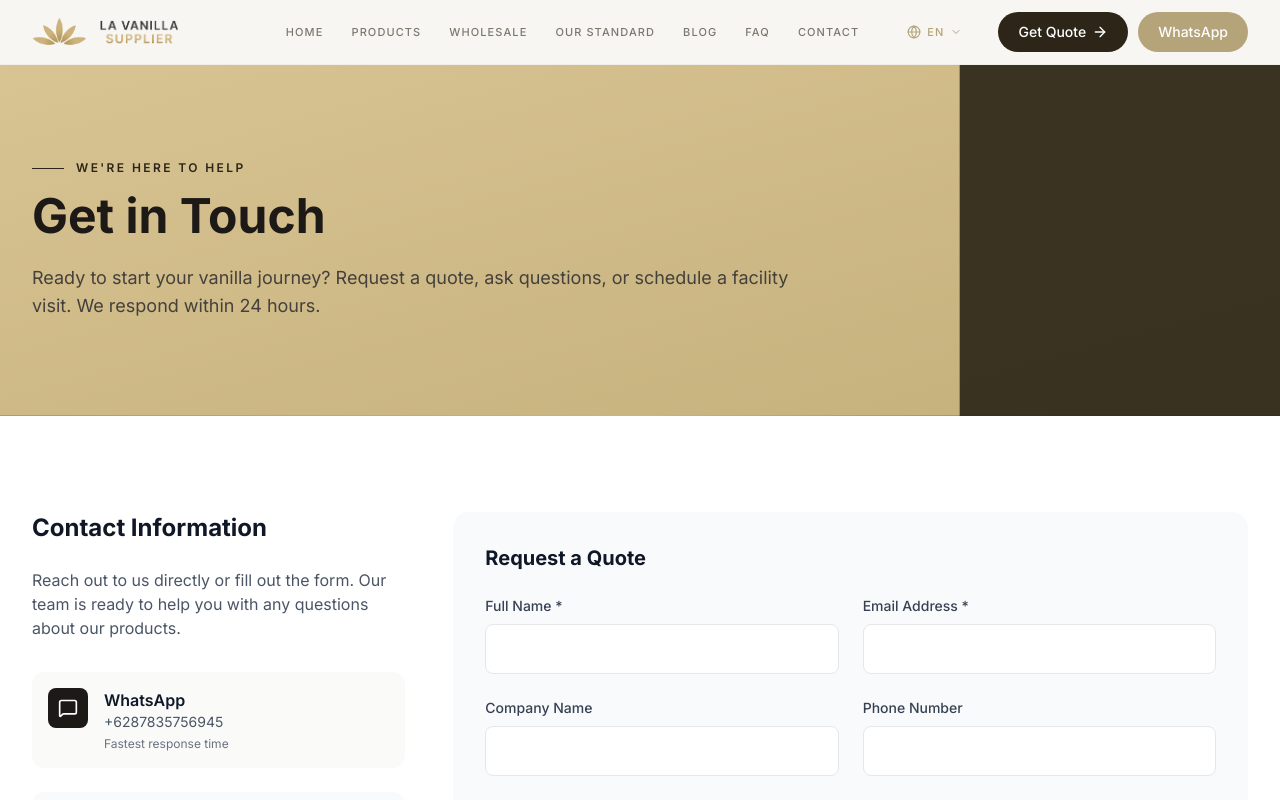
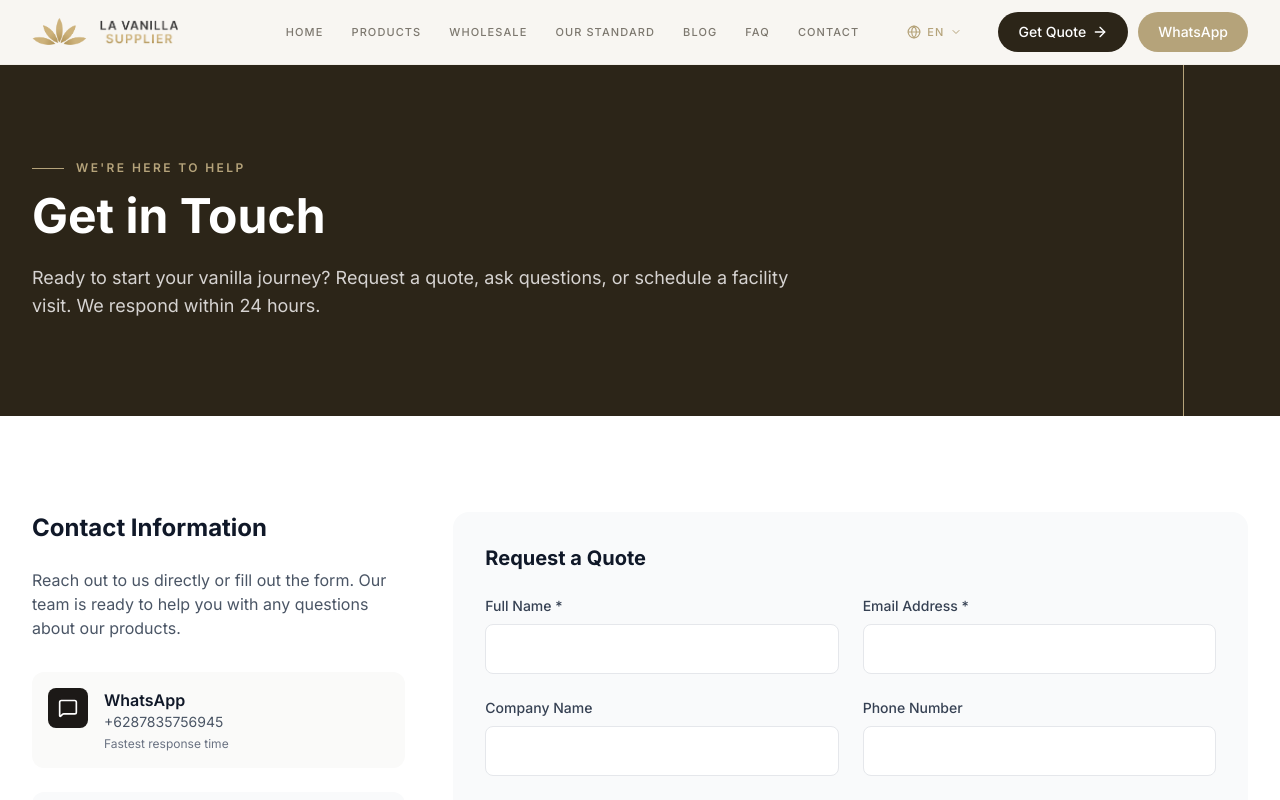
Before and after one commit to irfanmulachela-glitch/vanilla, a Next.js app: page /contact in a window 1280 px wide. Shown: the top 800 px of the page. Built offline with nearby package versions, Linux system fonts and the light colour scheme.

Commit message:
Contact hero: charcoal bg with gold vertical line on right

```diff
--- a/src/app/contact/page.tsx
+++ b/src/app/contact/page.tsx
@@ -30,24 +30,22 @@ export default function ContactPage() {
   return (
     <>
       {/* Hero */}
-      <section className="relative bg-gradient-to-br from-[#D8C393] to-[#C4B07A] text-stone-900 py-16 lg:py-24 overflow-hidden">
-        {/* Charcoal accent */}
-        <div className="absolute top-0 right-0 w-1/4 h-full bg-[#2C2518] opacity-90" />
-        <div className="absolute top-0 right-1/4 w-px h-full bg-[#2C2518]/30" />
-        <div className="absolute bottom-0 left-0 w-full h-px bg-gradient-to-r from-[#2C2518]/20 via-transparent to-[#2C2518]/40" />
+      <section className="relative bg-[#2C2518] text-white py-16 lg:py-24 overflow-hidden">
+        {/* Gold vertical line on right */}
+        <div className="absolute top-0 right-16 lg:right-24 w-px h-full bg-[#B5A37A]" />
 
         <div className="relative max-w-7xl mx-auto px-4 sm:px-6 lg:px-8">
           <div className="max-w-3xl">
             <div className="flex items-center gap-3 mb-4">
-              <div className="w-8 h-px bg-[#2C2518]" />
-              <span className="text-xs font-semibold text-[#2C2518] uppercase tracking-[0.2em]">
+              <div className="w-8 h-px bg-[#B5A37A]" />
+              <span className="text-xs font-semibold text-[#B5A37A] uppercase tracking-[0.2em]">
                 We&apos;re Here to Help
               </span>
             </div>
             <h1 className="text-4xl lg:text-5xl font-bold mb-6">
               Get in Touch
             </h1>
-            <p className="text-lg text-stone-700">
+            <p className="text-lg text-stone-300">
               Ready to start your vanilla journey? Request a quote, ask
               questions, or schedule a facility visit. We respond within 24
               hours.
```
